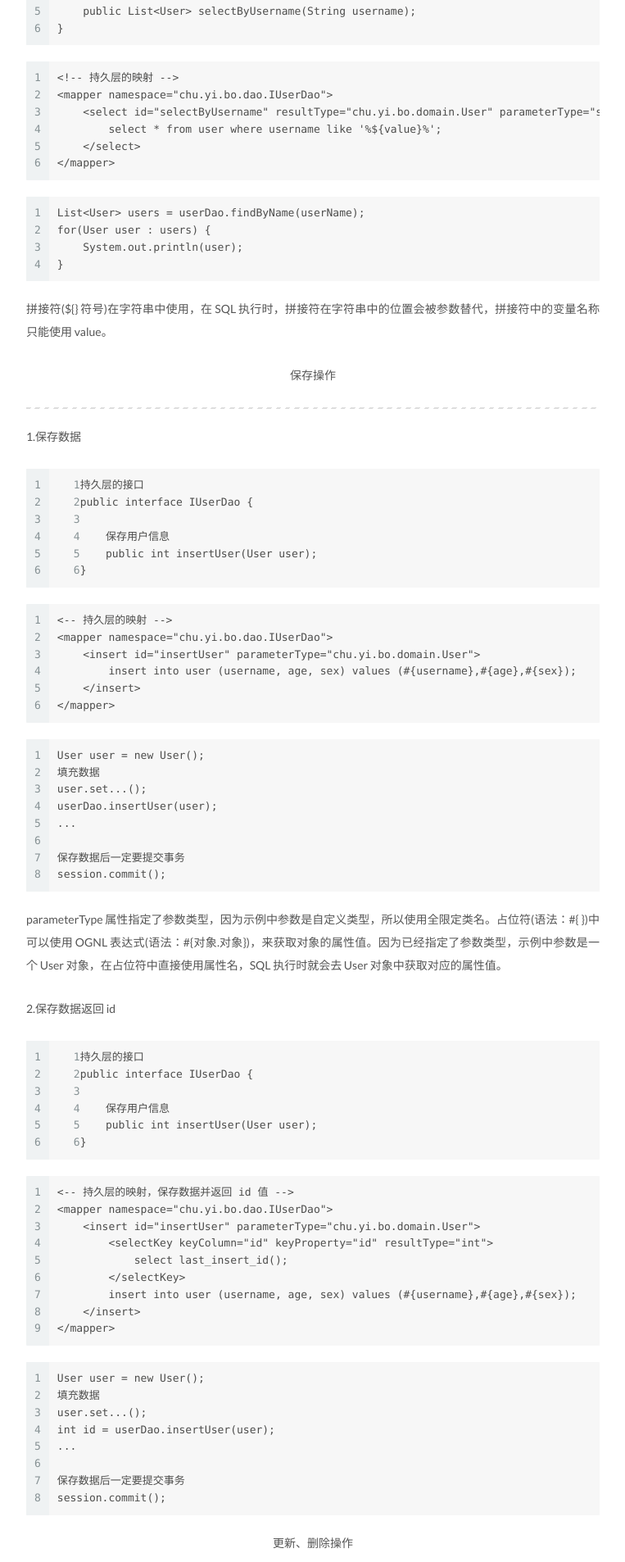
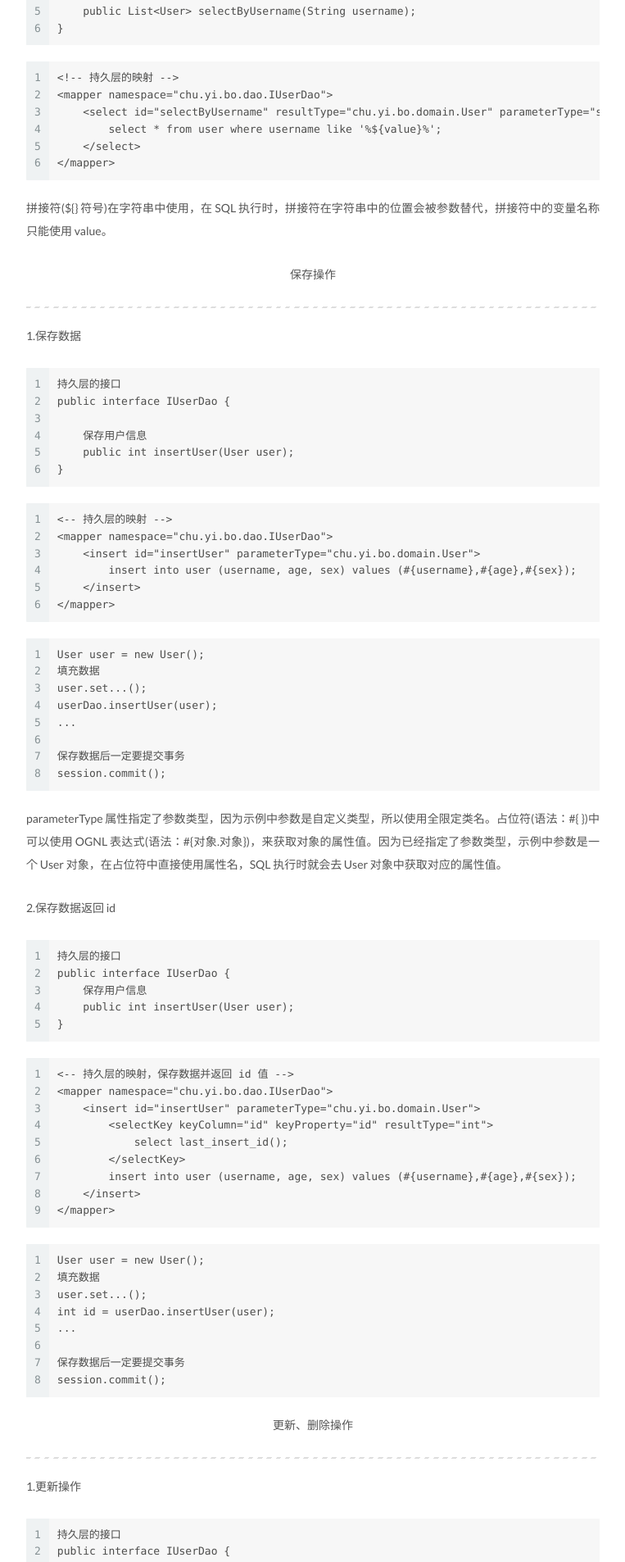
Before and after one commit to chuyibo/chuyibo.github.io, a Jekyll site: the page built from _posts/2021-01-27-MyBatis 学习笔记03.md, in a window 1280 px wide. Shown: the part 1034-2940 px from the top of the page at 82% size, without its empty margins (258-1021 px from the left). Built offline with Jekyll 4.4.1, drawn with Linux system fonts in a browser that asks for light colours.

Commit message:
2021/02/17

````diff
--- a/_posts/2021-01-27-MyBatis 学习笔记03.md
+++ b/_posts/2021-01-27-MyBatis 学习笔记03.md
@@ -54,13 +54,6 @@ public interface IUserDao {
 </mapper>
 ```
 
-```
-List<User> users = userDao.findByName(userName);
-for(User user : users) {
-    System.out.println(user);
-}
-```
-
 拼接符(${} 符号)在字符串中使用，在 SQL 执行时，拼接符在字符串中的位置会被参数替代，拼接符中的变量名称只能使用 value。
 
 <p align="center">保存操作</p>
@@ -104,7 +97,6 @@ parameterType 属性指定了参数类型，因为示例中参数是自定义类
 ```
 持久层的接口
 public interface IUserDao {
-
     保存用户信息
     public int insertUser(User user);
 }
````
